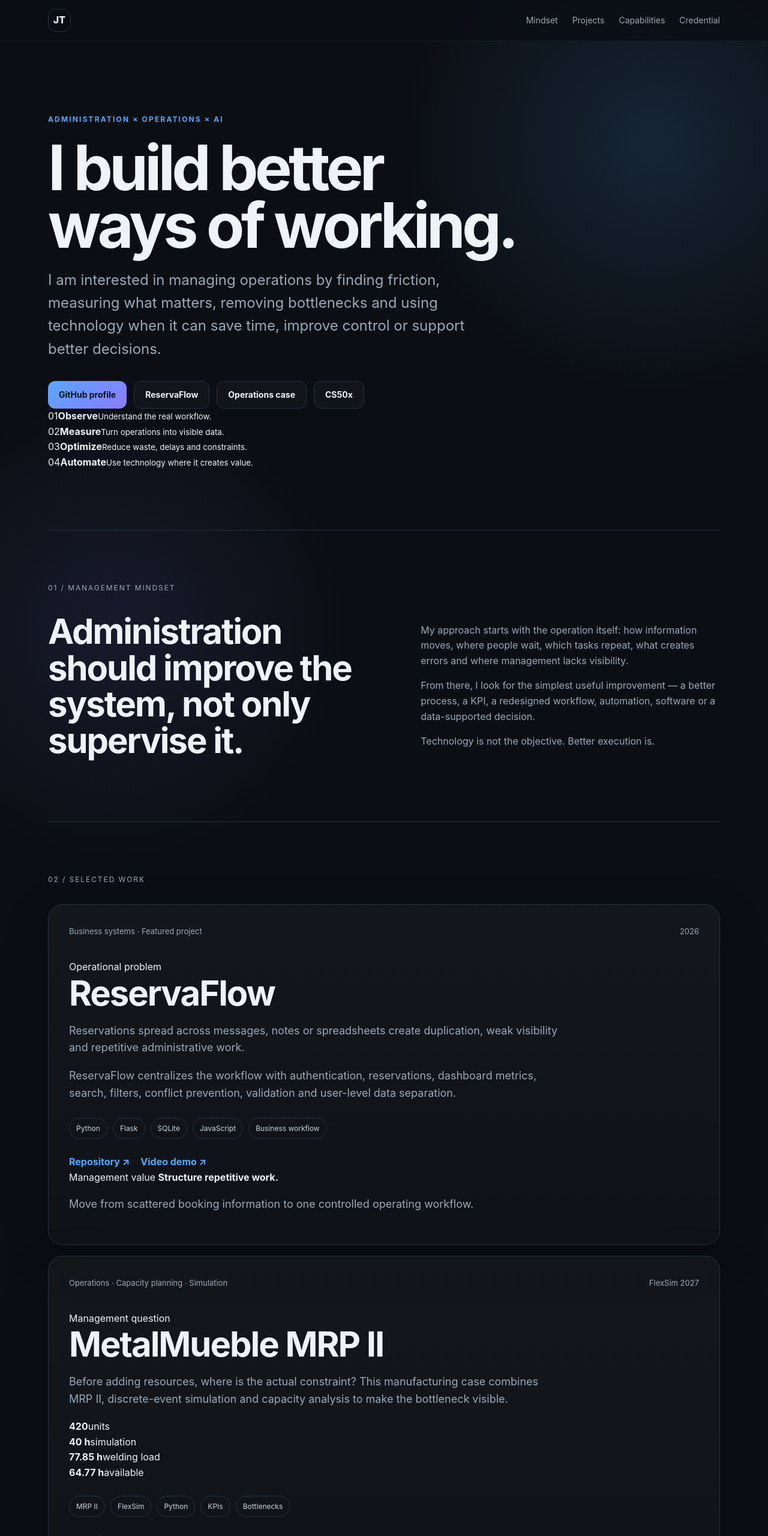
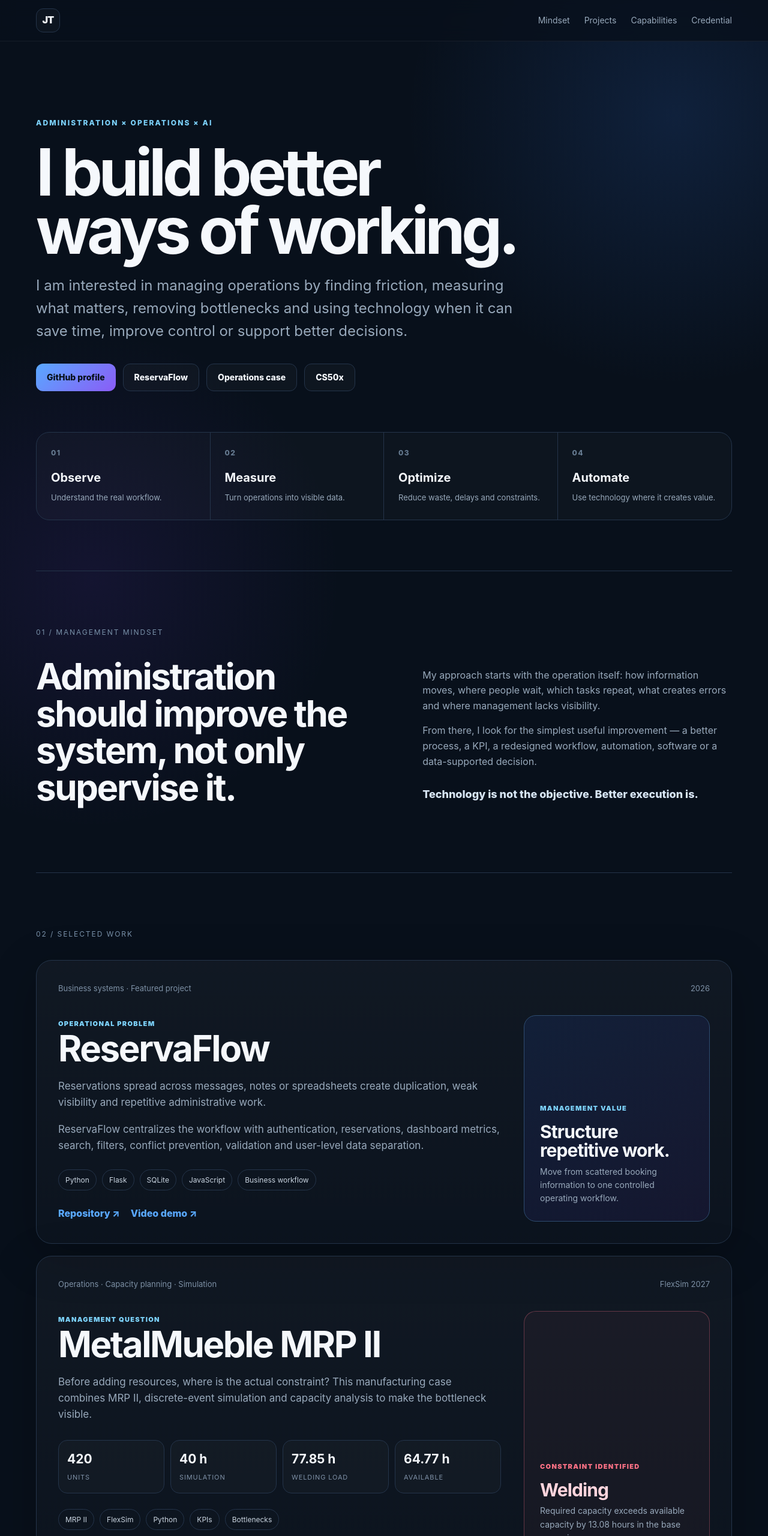
Before and after one commit to jtincovalverde/jtincovalverde, a plain HTML site: page docs/index.html in a window 1280 px wide. Shown: the top 2560 px of the page at 60% size. Drawn offline with Linux system fonts and the light colour scheme.

Commit message:
Upgrade portfolio visual system and operations storytelling

```diff
--- a/docs/styles.css
+++ b/docs/styles.css
@@ -1,57 +1,182 @@
 :root {
-  --bg: #0b0f14;
-  --panel: #111821;
-  --text: #eef3f8;
-  --muted: #9aa8b7;
-  --line: #263240;
-  --accent: #5aa7ff;
-  --accent-2: #8a7cff;
+  --bg: #08101b;
+  --panel: #0f1927;
+  --panel-2: #121f31;
+  --text: #f5f8fc;
+  --muted: #98a9bb;
+  --line: #24344a;
+  --accent: #59a8ff;
+  --accent-2: #8b5cf6;
+  --danger: #fb7185;
+  --success: #4ade80;
 }
+
 * { box-sizing: border-box; }
 html { scroll-behavior: smooth; }
-body { margin: 0; font-family: Inter, ui-sans-serif, system-ui, -apple-system, BlinkMacSystemFont, "Segoe UI", sans-serif; background: radial-gradient(circle at 85% 5%, rgba(90,167,255,.14), transparent 26rem), radial-gradient(circle at 15% 22%, rgba(138,124,255,.10), transparent 24rem), var(--bg); color: var(--text); line-height: 1.6; }
+body {
+  margin: 0;
+  font-family: Inter, ui-sans-serif, system-ui, -apple-system, BlinkMacSystemFont, "Segoe UI", sans-serif;
+  background:
+    radial-gradient(circle at 88% 4%, rgba(59,130,246,.15), transparent 28rem),
+    radial-gradient(circle at 12% 20%, rgba(124,58,237,.10), transparent 26rem),
+    var(--bg);
+  color: var(--text);
+  line-height: 1.6;
+}
 a { color: inherit; }
-.container { width: min(1120px, calc(100% - 40px)); margin: 0 auto; }
-.nav-wrap { position: sticky; top: 0; z-index: 10; backdrop-filter: blur(14px); background: rgba(11,15,20,.78); border-bottom: 1px solid rgba(255,255,255,.06); }
+.container { width: min(1160px, calc(100% - 40px)); margin: 0 auto; }
+
+.nav-wrap {
+  position: sticky;
+  top: 0;
+  z-index: 10;
+  backdrop-filter: blur(14px);
+  background: rgba(8,16,27,.78);
+  border-bottom: 1px solid rgba(255,255,255,.06);
+}
 .nav { min-height: 68px; display: flex; align-items: center; justify-content: space-between; }
-.brand { width: 38px; height: 38px; display: grid; place-items: center; border: 1px solid var(--line); border-radius: 12px; text-decoration: none; font-weight: 800; }
+.brand {
+  width: 40px; height: 40px; display: grid; place-items: center;
+  border: 1px solid var(--line); border-radius: 12px;
+  text-decoration: none; font-weight: 900; letter-spacing: -.04em;
+  background: rgba(255,255,255,.025);
+}
 .nav-links { display: flex; gap: 24px; }
 .nav-links a { color: var(--muted); text-decoration: none; font-size: 14px; }
 .nav-links a:hover { color: var(--text); }
-.hero { padding: 120px 0 100px; }
-.eyebrow { color: var(--accent); text-transform: uppercase; letter-spacing: .18em; font-size: 12px; font-weight: 700; }
-h1 { font-size: clamp(56px, 9vw, 104px); line-height: .92; letter-spacing: -.055em; margin: 24px 0; max-width: 980px; }
-.hero-copy { max-width: 720px; color: var(--muted); font-size: clamp(18px, 2.4vw, 24px); }
+
+.hero { padding: 126px 0 84px; }
+.eyebrow {
+  color: #7dd3fc; text-transform: uppercase; letter-spacing: .18em;
+  font-size: 12px; font-weight: 800;
+}
+h1 {
+  font-size: clamp(58px, 9vw, 108px);
+  line-height: .9; letter-spacing: -.06em;
+  margin: 24px 0; max-width: 1050px;
+}
+.hero-copy { max-width: 820px; color: var(--muted); font-size: clamp(18px, 2.3vw, 24px); }
 .actions { display: flex; flex-wrap: wrap; gap: 12px; margin-top: 34px; }
-.btn { display: inline-flex; align-items: center; justify-content: center; min-height: 46px; padding: 0 18px; border: 1px solid var(--line); border-radius: 12px; text-decoration: none; font-weight: 700; font-size: 14px; background: rgba(255,255,255,.025); }
-.btn:hover { transform: translateY(-1px); border-color: #3d5064; }
+.btn {
+  display: inline-flex; align-items: center; justify-content: center;
+  min-height: 46px; padding: 0 18px;
+  border: 1px solid var(--line); border-radius: 12px;
+  text-decoration: none; font-weight: 800; font-size: 14px;
+  background: rgba(255,255,255,.025);
+  transition: .2s ease;
+}
+.btn:hover { transform: translateY(-2px); border-color: #46617f; }
 .btn.primary { background: linear-gradient(135deg, var(--accent), var(--accent-2)); color: #071019; border: 0; }
-.section { padding: 86px 0; border-top: 1px solid var(--line); }
-.section-label { color: var(--muted); font-size: 12px; letter-spacing: .16em; text-transform: uppercase; margin-bottom: 32px; }
-.split { display: grid; grid-template-columns: 1.05fr .95fr; gap: 70px; }
-h2 { font-size: clamp(32px, 5vw, 58px); line-height: 1.05; letter-spacing: -.035em; margin: 0 0 18px; }
+
+.hero-metrics {
+  margin-top: 68px;
+  display: grid;
+  grid-template-columns: repeat(4, minmax(0, 1fr));
+  border: 1px solid var(--line);
+  border-radius: 22px;
+  overflow: hidden;
+  background: rgba(255,255,255,.018);
+}
+.hero-metrics > div { padding: 24px; min-height: 138px; border-right: 1px solid var(--line); }
+.hero-metrics > div:last-child { border-right: 0; }
+.hero-metrics span { display: block; color: #667b91; font-size: 12px; font-weight: 800; letter-spacing: .12em; }
+.hero-metrics strong { display: block; margin: 16px 0 4px; font-size: 20px; }
+.hero-metrics small { color: var(--muted); font-size: 13px; line-height: 1.45; }
+
+.section { padding: 92px 0; border-top: 1px solid var(--line); }
+.section-label { color: #7890a8; font-size: 12px; letter-spacing: .16em; text-transform: uppercase; margin-bottom: 34px; }
+.split { display: grid; grid-template-columns: 1.05fr .95fr; gap: 74px; }
+h2 { font-size: clamp(34px, 5vw, 60px); line-height: 1.03; letter-spacing: -.04em; margin: 0 0 18px; }
 p { color: var(--muted); }
-.project-card, .cert-card { border: 1px solid var(--line); background: linear-gradient(180deg, rgba(255,255,255,.035), rgba(255,255,255,.015)); border-radius: 24px; padding: 34px; box-shadow: 0 20px 70px rgba(0,0,0,.22); }
-.project-card.featured { margin-bottom: 18px; }
-.project-grid { display: grid; grid-template-columns: repeat(2, minmax(0, 1fr)); gap: 18px; }
-.project-card.compact { padding: 28px; }
-.project-card.compact.wide { grid-column: 1 / -1; }
-.project-card.compact h3 { margin: 0 0 14px; font-size: 28px; line-height: 1.12; letter-spacing: -.02em; }
-.project-topline { display: flex; justify-content: space-between; gap: 16px; color: var(--muted); font-size: 13px; margin-bottom: 36px; }
-.project-card.compact .project-topline { margin-bottom: 24px; }
-.project-card p { max-width: 820px; font-size: 18px; }
-.project-card.compact p { font-size: 16px; }
+.principle { color: #d7e5f4; font-weight: 800; font-size: 18px; margin-top: 28px; }
+
+.project-card, .cert-card {
+  border: 1px solid var(--line);
+  background: linear-gradient(180deg, rgba(255,255,255,.035), rgba(255,255,255,.014));
+  border-radius: 26px;
+  padding: 36px;
+  box-shadow: 0 20px 80px rgba(0,0,0,.24);
+}
+.project-card.featured { margin-bottom: 20px; }
+.project-card.featured.second { margin-top: 20px; }
+.project-topline {
+  display: flex; justify-content: space-between; gap: 16px;
+  color: #7d90a5; font-size: 13px; margin-bottom: 34px;
+}
+.project-layout { display: grid; grid-template-columns: minmax(0, 1fr) 310px; gap: 38px; align-items: stretch; }
+.problem-label { color: #7dd3fc; text-transform: uppercase; letter-spacing: .12em; font-size: 11px; font-weight: 900; }
+.project-card p { max-width: 790px; font-size: 17px; }
+.impact-box {
+  border: 1px solid #2e4c70;
+  background: linear-gradient(145deg, rgba(37,99,235,.11), rgba(124,58,237,.08));
+  border-radius: 20px;
+  padding: 26px;
+  display: flex;
+  flex-direction: column;
+  justify-content: flex-end;
+}
+.impact-box span { color: #7dd3fc; text-transform: uppercase; letter-spacing: .12em; font-size: 11px; font-weight: 900; }
+.impact-box strong { display: block; font-size: 30px; line-height: 1.05; margin: 14px 0 8px; letter-spacing: -.03em; }
+.impact-box p { margin: 0; font-size: 14px; }
+.impact-box.warning { border-color: rgba(251,113,133,.32); background: rgba(251,113,133,.045); }
+.impact-box.warning span { color: var(--danger); }
+.impact-box.warning strong { color: #ffd4dc; }
+
+.case-stats { display: grid; grid-template-columns: repeat(4, 1fr); gap: 10px; margin: 28px 0 10px; }
+.case-stats > div { border: 1px solid var(--line); border-radius: 15px; padding: 14px; background: rgba(255,255,255,.02); }
+.case-stats strong { display: block; font-size: 21px; }
+.case-stats span { color: #7f91a7; font-size: 11px; text-transform: uppercase; letter-spacing: .08em; }
+
 .tags { display: flex; flex-wrap: wrap; gap: 9px; margin: 26px 0; }
 .tags span { border: 1px solid var(--line); color: #c8d3df; border-radius: 999px; padding: 7px 11px; font-size: 12px; }
 .project-links { display: flex; gap: 18px; flex-wrap: wrap; }
-.project-links a { color: var(--accent); text-decoration: none; font-weight: 700; }
-.disclosure { margin: 22px 0 0; font-size: 13px; color: #7f8c9a; }
+.project-links a { color: var(--accent); text-decoration: none; font-weight: 800; }
+
+.project-grid { display: grid; grid-template-columns: repeat(2, minmax(0, 1fr)); gap: 18px; margin-top: 18px; }
+.project-card.compact { padding: 28px; }
+.project-card.compact h3 { margin: 0 0 14px; font-size: 28px; line-height: 1.12; letter-spacing: -.025em; }
+.project-card.compact .project-topline { margin-bottom: 24px; }
+.project-card.compact p { font-size: 15px; }
+
 .skill-grid { display: grid; grid-template-columns: repeat(2, 1fr); gap: 16px; }
-.skill-grid > div { border: 1px solid var(--line); border-radius: 18px; padding: 26px; background: var(--panel); }
-.skill-grid h3 { margin: 0 0 8px; font-size: 20px; }
+.skill-grid > div { border: 1px solid var(--line); border-radius: 20px; padding: 28px; background: var(--panel); }
+.skill-grid > div > span { color: #7dd3fc; text-transform: uppercase; letter-spacing: .12em; font-size: 11px; font-weight: 900; }
+.skill-grid h3 { margin: 12px 0 8px; font-size: 23px; letter-spacing: -.02em; }
 .skill-grid p { margin: 0; }
+
+.questions h2 { max-width: 680px; }
+.question-grid { display: grid; grid-template-columns: repeat(3, 1fr); gap: 14px; margin-top: 34px; }
+.question-grid p {
+  margin: 0; min-height: 150px; padding: 24px;
+  border: 1px solid var(--line); border-radius: 18px;
+  background: rgba(255,255,255,.02);
+  display: flex; align-items: flex-end;
+  font-size: 16px; color: #c0cddd;
+}
+
 .cert-card { display: flex; align-items: center; justify-content: space-between; gap: 30px; }
 .cert-card h2 { font-size: clamp(28px, 4vw, 46px); }
-.cert-kicker { color: var(--accent); font-size: 12px; font-weight: 800; letter-spacing: .14em; text-transform: uppercase; }
-.footer { padding: 36px 0 50px; display: flex; justify-content: space-between; color: var(--muted); font-size: 13px; }
-@media (max-width: 760px) { .nav-links { display: none; } .hero { padding-top: 88px; } .split, .skill-grid, .project-grid { grid-template-columns: 1fr; } .project-card.compact.wide { grid-column: auto; } .cert-card { align-items: flex-start; flex-direction: column; } .footer { gap: 8px; flex-direction: column; } }
+.cert-kicker { color: #7dd3fc; font-size: 12px; font-weight: 900; letter-spacing: .14em; text-transform: uppercase; }
+.footer { padding: 38px 0 52px; display: flex; justify-content: space-between; gap: 20px; color: #778a9e; font-size: 13px; }
+
+@media (max-width: 900px) {
+  .hero-metrics { grid-template-columns: repeat(2, 1fr); }
+  .hero-metrics > div:nth-child(2) { border-right: 0; }
+  .hero-metrics > div:nth-child(-n+2) { border-bottom: 1px solid var(--line); }
+  .project-layout { grid-template-columns: 1fr; }
+  .impact-box { min-height: 210px; }
+  .question-grid { grid-template-columns: repeat(2, 1fr); }
+}
+
+@media (max-width: 700px) {
+  .nav-links { display: none; }
+  .hero { padding-top: 88px; }
+  .split, .skill-grid, .project-grid, .question-grid { grid-template-columns: 1fr; }
+  .hero-metrics { grid-template-columns: 1fr; }
+  .hero-metrics > div { border-right: 0; border-bottom: 1px solid var(--line); }
+  .hero-metrics > div:last-child { border-bottom: 0; }
+  .case-stats { grid-template-columns: repeat(2, 1fr); }
+  .project-card, .cert-card { padding: 26px; }
+  .cert-card { align-items: flex-start; flex-direction: column; }
+  .footer { flex-direction: column; }
+}
```
